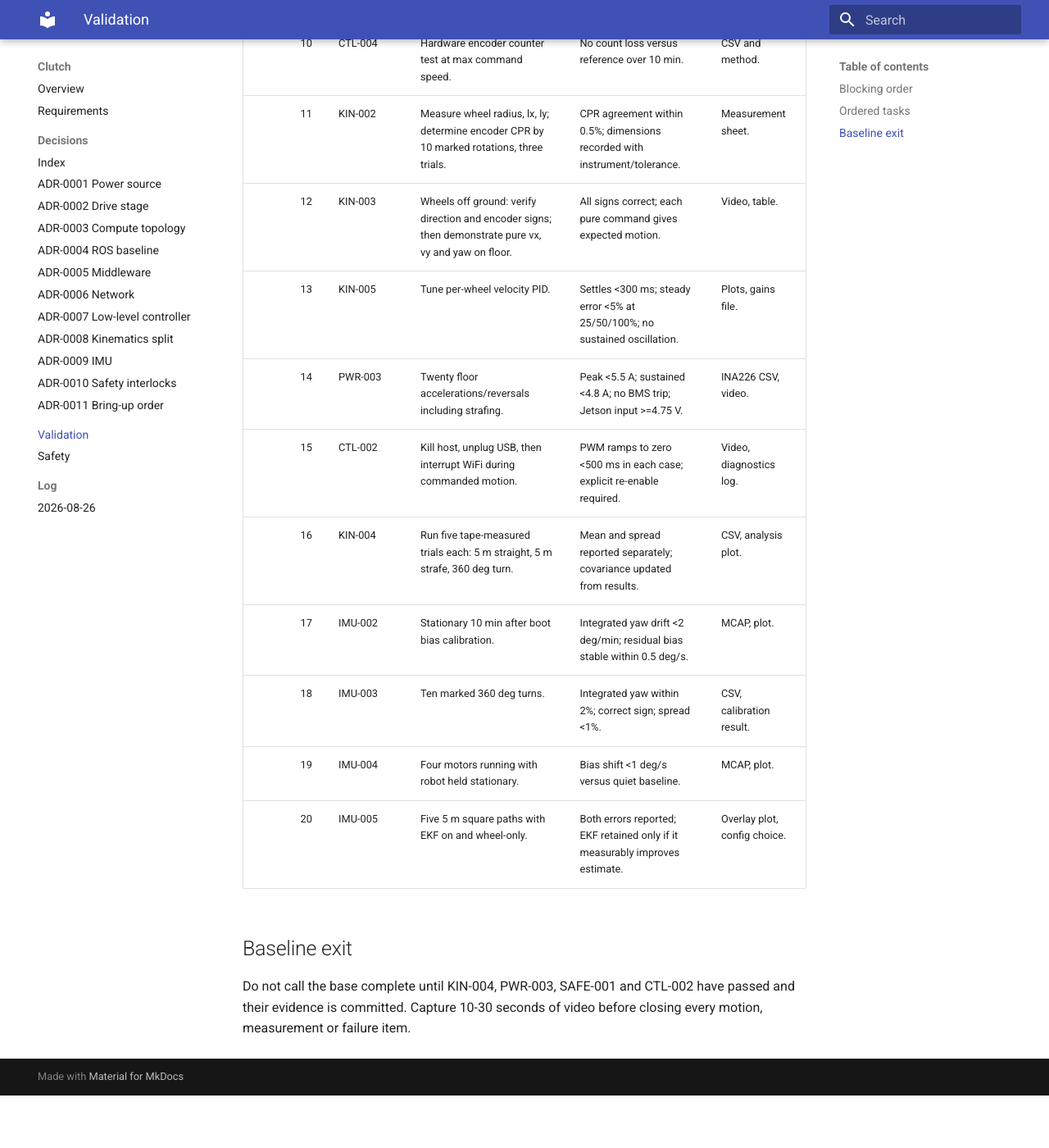
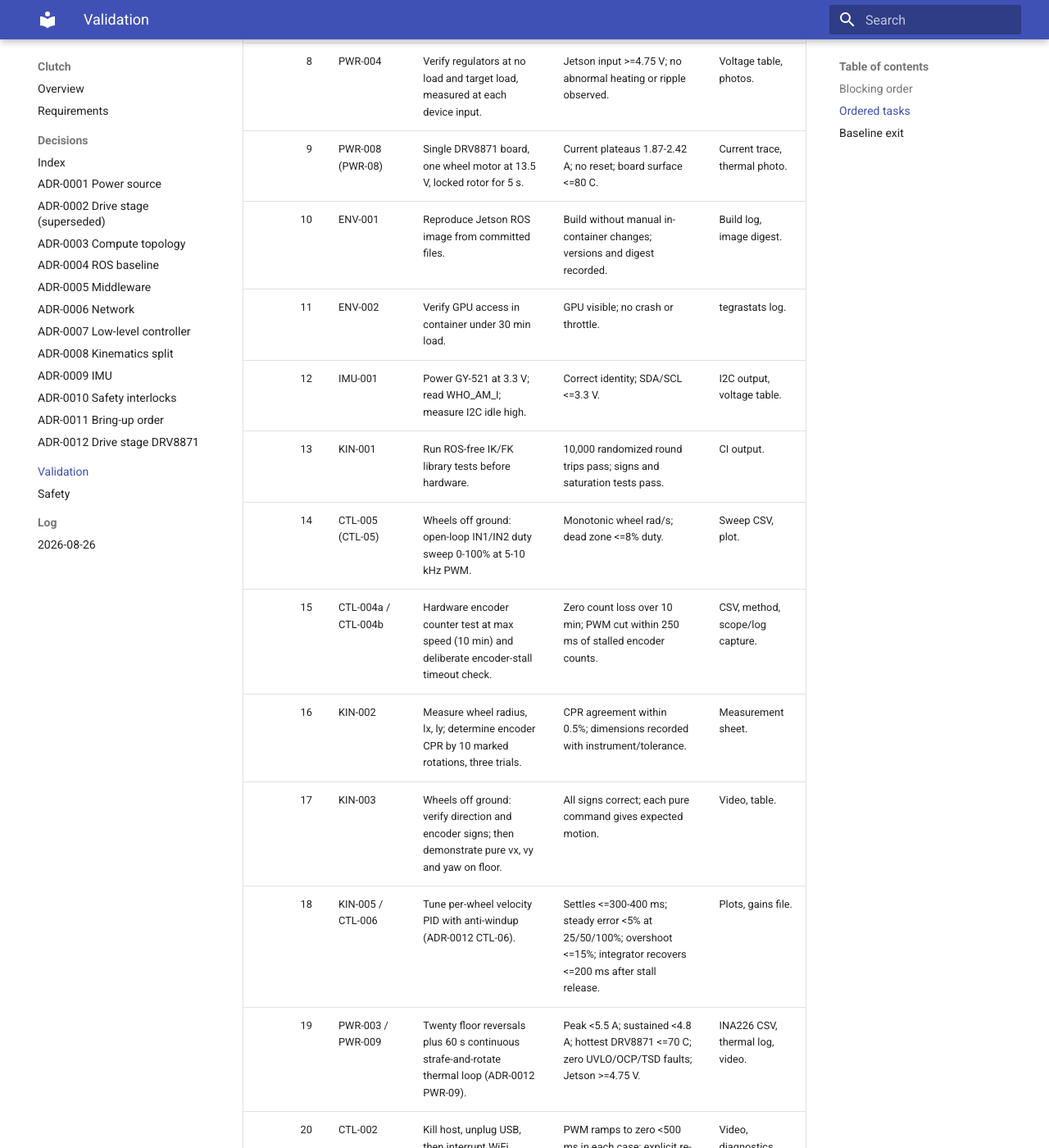
Before and after one commit to mekruger88/clutch, an MkDocs documentation site: the page built from docs/validation/bench_checklist.md, in a window 1280 px wide and 1400 px high, scrolled down 1548 px. Shown: the whole window at 82% size. Built offline with MkDocs 1.6.1 and Material for MkDocs 9.7.7, drawn with Linux system fonts in a browser that asks for light colours; before the commit the page ends 2884 px from its top, so only the background shows below that; some of the changed text lies outside the part shown.

Commit message:
docs: propagate ADR-0012 DRV8871 baseline and complete verification traceability
- mkdocs.yml: add ADR-0012 to nav and mark ADR-0002 superseded
- .github/workflows/ci.yml: enforce mkdocs build --strict in CI
- README.md: update Locked baseline Drive row to DRV8871
- docs/requirements.md: replace stale TB6612 rationales, map ADR-0012 tests (PWR-007..010, CTL-005..006), resolve CTL-003/004 collision, add CMP/ENV/NET rows
- docs/validation/bench_checklist.md: insert PWR-007..010, CTL-005..006, and SAFE-004 into ordered bring-up gates
- docs/safety/hazard_analysis.md: update stall hazard row from TB6612 to DRV8871 current chop
- hardware/bom.csv: update heatsink note from TB6612 to DRV8871

```diff
--- a/docs/requirements.md
+++ b/docs/requirements.md
@@ -16,25 +16,31 @@
 |---|---|---|---|---|---|---|---|
 | BASE-001 | The base shall independently command vx, vy and yaw rate. | Holonomic mission mobility. | Test | Correct visible motion and encoder sign for pure vx, vy and yaw. | KIN-003 | NOT VERIFIED | — |
 | BASE-002 | The firmware shall control four wheel velocities in closed loop. | Reject load variation. | Test | Steady-state error <5% at 25%, 50% and 100% command. | KIN-005 | NOT VERIFIED | — |
-| BASE-003 | The base shall stop wheel power on a detected encoder stall. | Protect TB6612 drivers. | Test | PWM cut within 250 ms. | CTL-004 | NOT VERIFIED | — |
+| BASE-003 | The base shall stop wheel power on a detected encoder stall. | Protect DRV8871 breakouts from sustained chop thermal overload (ADR-0012). | Test | PWM cut within 250 ms. | CTL-004b | NOT VERIFIED | — |
 | BASE-004 | The robot shall publish wheel odometry with separately measured error for straight, strafe and rotation. | Mecanum slip is anisotropic. | Measurement | Five trials per motion type, mean and spread recorded. | KIN-004 | NOT VERIFIED | — |
+| BASE-005 | Mecanum IK/FK library shall pass randomized round-trip and sign/saturation checks before hardware motion. | Decouple math bugs from wiring bugs (ADR-0008, ADR-0011). | Unit test | 10,000 randomized round trips, sign patterns, and saturation tests pass. | KIN-001 | NOT VERIFIED | — |
+| BASE-006 | Chassis geometry (wheel radius, lx, ly) and empirical encoder CPR shall be measured before closed-loop tuning. | Prevent listing-spec errors in odometry (ADR-0008). | Measurement | Empirical CPR within 0.5% across 3x 10-turn trials; geometry recorded with tolerances. | KIN-002 | NOT VERIFIED | — |
 
 ## Power
 
 | ID | Requirement | Rationale | Verification | Threshold | Test | Status | Evidence |
 |---|---|---|---|---|---|---|---|
-| PWR-001 | Mission battery shall be 3S, >=10 Ah, >=20 A stated continuous, <=13.5 V fully charged. | TB6612 supply limit and mission headroom. | Inspection | All label and datasheet fields verified. | PWR-001 | NOT VERIFIED | — |
+| PWR-001 | Mission battery shall be 3S, >=10 Ah, >=20 A stated continuous, <=13.5 V fully charged. | 12 V drive motor nominal envelope and mission current headroom (ADR-0001, ADR-0012). | Inspection | All label and datasheet fields verified. | PWR-001 | NOT VERIFIED | — |
 | PWR-002 | Battery shall sustain provisional bench load safely. | Validate pack before robot use. | Test | 5 A for 5 min; >10.5 V; connector rise <20 C. | PWR-002 | NOT VERIFIED | — |
 | PWR-003 | Bare base shall remain within its validated battery envelope. | Avoid BMS trip. | Test | Peak <5.5 A; sustained <4.8 A; no trip in 20 reversals. | PWR-003 | NOT VERIFIED | — |
-| PWR-004 | Compute input shall remain above its validated minimum under load. | Avoid brownout. | Measurement | Jetson >=4.75 V at input; final threshold measured at load. | PWR-003 | NOT VERIFIED | — |
+| PWR-004 | Compute input shall remain above its validated minimum under load. | Avoid brownout. | Measurement | Jetson >=4.75 V at input; final threshold measured at load. | PWR-004 | NOT VERIFIED | — |
+| PWR-007 | DRV8871 breakouts shall pass physical silicon and RILIM inspection before wiring. | Suspect marketplace listing (ADR-0012). | Inspection/DMM | 5 boards present; DRV8871 top mark confirmed; RILIM = 30 kOhm +/-5%. | PWR-007 (PWR-07) | NOT VERIFIED | — |
+| PWR-008 | Single DRV8871 board shall regulate locked-rotor current without thermal fault. | Verify hardware current chop (ADR-0012). | Test | 13.5 V, 5 s locked rotor: current plateaus 1.87-2.42 A, no reset, surface <=80 C. | PWR-008 (PWR-08) | NOT VERIFIED | — |
+| PWR-009 | Four DRV8871 boards shall remain thermally bounded under continuous holonomic driving. | Breakout lacks via-stitched PowerPAD plane (ADR-0012). | Test | 60 s strafe-and-rotate loop: hottest driver <=70 C, zero UVLO/OCP/TSD faults. | PWR-009 (PWR-09) | NOT VERIFIED | — |
+| PWR-010 | Drive motor no-load and stall current at 13.5 V shall match the DRV8871 design envelope. | Hobby motor stall rating is unverified (ADR-0012). | Measurement | Two motors at 13.5 V: no-load <=0.5 A, stall within 20% of 3.15 A (<=3.4 A reversal trigger). | PWR-010 (PWR-10) | NOT VERIFIED | — |
 
 ## Safety
 
 | ID | Requirement | Rationale | Verification | Threshold | Test | Status | Evidence |
 |---|---|---|---|---|---|---|---|
 | SAFE-001 | A physical latching e-stop shall remove drive actuator power independently of Linux, ROS or WiFi. | Category-0 stop. | Test | Drive power removed <100 ms, 20 repetitions. | SAFE-001 | NOT VERIFIED | — |
-| SAFE-002 | E-stop reset shall not restart motion. | Prevent stale-command restart. | Test | Explicit enable required after every reset. | SAFE-001 | NOT VERIFIED | — |
-| SAFE-003 | Compute and telemetry shall remain powered during an actuator e-stop. | Preserve diagnostics. | Test | INA226 log contains stop event. | SAFE-001 | NOT VERIFIED | — |
+| SAFE-002 | E-stop reset shall not restart motion, and relay coil loss shall fail open without contact welding. | Prevent stale-command restart and fail-closed faults (ADR-0010). | Test | Explicit enable required after reset; fail-open on coil loss; 50 DC interruptions without welding. | SAFE-001 / SAFE-002 / SAFE-003 | NOT VERIFIED | — |
+| SAFE-003 | Compute and telemetry shall remain powered during an actuator e-stop. | Preserve diagnostics. | Test | INA226 log contains stop event; cold preflight execution passes. | SAFE-001 / SAFE-005 | NOT VERIFIED | — |
 | SAFE-004 | Loss of valid wheel command shall stop the base. | Communication fault safety. | Test | PWM ramps to zero <500 ms. | CTL-002 | NOT VERIFIED | — |
 | SAFE-005 | Battery undervoltage shall warn and inhibit new goals before BMS cutoff. | Avoid sudden BMS cutoff. | Test | Warn/refuse at 10.5 V; stop at 9.9 V. | SAFE-004 | NOT VERIFIED | — |
 
@@ -44,10 +50,20 @@
 |---|---|---|---|---|---|---|---|
 | CTL-001 | No Teensy GPIO shall receive a signal above 3.3 V. | Teensy 4.1 is not 5 V tolerant. | Measurement | Encoder and IMU signals <=3.3 V. | CTL-000 / IMU-001 | NOT VERIFIED | — |
 | CTL-002 | Invalid or absent host communication shall not create motion. | Micro-ROS agent/USB fault safety. | Test | No motion; watchdog stop <500 ms. | CTL-002 | NOT VERIFIED | — |
-| CTL-003 | Teensy encoder measurement shall remain reliable at max command speed. | Odometry integrity. | Test | No count loss against reference over 10 min. | CTL-004 | NOT VERIFIED | — |
+| CTL-003 | Teensy encoder measurement shall remain reliable at max command speed, and micro-ROS command latency shall stay bounded under load. | Odometry and control loop integrity (ADR-0007). | Test | No count loss over 10 min; command round-trip p99 <50 ms under perception load. | CTL-003 / CTL-004a | NOT VERIFIED | — |
 | CTL-004 | Low-level controller shall boot with outputs inhibited. | Safe startup. | Test | Explicit enable required after ten power cycles. | CTL-002 | NOT VERIFIED | — |
+| CTL-005 | DRV8871 IN1/IN2 dual-PWM output stage shall produce a monotonic velocity response. | Fixed 25 us t_OFF alters effective PWM frequency (ADR-0012). | Test | 0-100% duty sweep at 5-10 kHz: monotonic rad/s, dead zone <=8% duty. | CTL-005 (CTL-05) | NOT VERIFIED | — |
+| CTL-006 | Per-wheel velocity PID shall include anti-windup and recover cleanly after DRV8871 current chop. | Chopping wheel cannot track setpoint and winds up integrator (ADR-0012). | Test | 0.3 m/s step settles <=400 ms, overshoot <=15%, integrator recovers <=200 ms after stall release. | CTL-006 (CTL-06) | NOT VERIFIED | — |
 | IMU-001 | IMU yaw-rate bias shall be calibrated at boot while stationary. | MPU-6050 zero-rate offset. | Test | Drift <2 deg/min after zeroing. | IMU-002 | NOT VERIFIED | — |
-| IMU-002 | IMU fusion shall measurably improve navigation estimate or be disabled. | Avoid complexity without value. | Comparative test | EKF-on versus wheel-only results recorded. | IMU-005 | NOT VERIFIED | — |
+| IMU-002 | IMU fusion shall validate scale/vibration immunity and measurably improve navigation estimate or be disabled. | Avoid complexity without value (ADR-0009). | Comparative test | 360 deg turn within 2% (IMU-003); motor-on bias shift <1 deg/s (IMU-004); EKF-on vs wheel-only recorded (IMU-005). | IMU-003 / IMU-004 / IMU-005 | NOT VERIFIED | — |
+
+## Compute, environment, and network
+
+| ID | Requirement | Rationale | Verification | Threshold | Test | Status | Evidence |
+|---|---|---|---|---|---|---|---|
+| CMP-001 | Compute nodes shall remain within memory, thermal, and detector FPS budgets. | Prevent swap thrashing on 4 GB Nano and 1 GB Pi 3B+ (ADR-0003). | Test | Jetson <80% RAM over 60 min with zero swap growth; Pi within thin-node budget; Nano passes detector FPS gate. | CMP-001 / CMP-002 / CMP-004 | NOT VERIFIED | — |
+| ENV-001 | Jetson ROS 2 Humble container shall build reproducibly with GPU and sensor access. | L4T R32.7.1 ceiling requires containerized Humble (ADR-0004). | Test | Builds cleanly from Dockerfile; GPU visible for 30 min under tegrastats; CSI and LiDAR log to MCAP for 30 min. | ENV-001 / ENV-002 / ENV-003 | NOT VERIFIED | — |
+| NET-001 | Direct Cat6 data plane and Fast DDS simple discovery shall stay isolated from WiFi. | Prevent multicast spillover onto wlan0 (ADR-0005, ADR-0006). | Test | Zero-loss ping/30 min motion link; discovery <10 s (20 starts); p99 <50 ms; traffic <30% link capacity; WiFi drop changes nothing. | LINK-001..004 / NET-001..004 | NOT VERIFIED | — |
 
 ## Verification rule
 
--- a/docs/validation/bench_checklist.md
+++ b/docs/validation/bench_checklist.md
@@ -5,37 +5,44 @@
 ## Blocking order
 
 1. **CTL-000 precedes the Teensy purchase.** A 5 V encoder signal can destroy a Teensy 4.1.
-2. **SAFE-001 on a dummy load precedes any motor energizing.**
-3. **PWR-001 and PWR-002 precede battery connection to electronics.**
-4. **IMU-001 precedes connecting the GY-521 to the Teensy.**
-5. **KIN-001 precedes any wheel spin.**
-6. **PWR-003 precedes extended floor driving.**
+2. **PWR-007 and PWR-010 precede trusting DRV8871 breakouts or motor stall ratings (ADR-0012).**
+3. **SAFE-001 on a dummy load precedes any motor energizing.**
+4. **PWR-001 and PWR-002 precede battery connection to electronics.**
+5. **IMU-001 precedes connecting the GY-521 to the Teensy.**
+6. **KIN-001 precedes any wheel spin.**
+7. **PWR-008, CTL-005, and CTL-006 precede floor driving.**
+8. **PWR-003 and PWR-009 precede extended floor driving.**
 
 ## Ordered tasks
 
 | Order | ID | Task | Pass criterion | Evidence |
 |---:|---|---|---|---|
 | 1 | CTL-000 | Power one encoder from its intended supply; rotate by hand; measure A/B high levels and determine push-pull versus open collector. | Every eventual Teensy input <=3.3 V, or a documented level-shifter design exists. | Photo, voltage table, scope trace if available. |
-| 2 | PWR-001 | Inspect new battery label, chemistry, polarity, charger and continuous/pulse discharge ratings. | 3S; >=10 Ah; >=20 A stated continuous; <=13.5 V full charge. | Label photos, datasheet link. |
-| 3 | SAFE-001 | Build master fuse, DC-rated disconnect, relay coil and latching mushroom circuit using a dummy load. | Actuator feed opens <100 ms, 20 times; reset never restarts; telemetry stays powered. | Wiring diagram, video, current log. |
-| 4 | PWR-002 | Bench-load battery in 1 A increments to 5 A. | Sustains 5 A for 5 min; >10.5 V; connector rise <20 C; no BMS interruption. | CSV, temperature record. |
-| 5 | PWR-004 | Verify regulators at no load and target load, measured at each device input. | Jetson input >=4.75 V; no abnormal heating or ripple observed. | Voltage table, photos. |
-| 6 | ENV-001 | Reproduce Jetson ROS image from committed files. | Build without manual in-container changes; versions and digest recorded. | Build log, image digest. |
-| 7 | ENV-002 | Verify GPU access in container under 30 min load. | GPU visible; no crash or throttle. | tegrastats log. |
-| 8 | IMU-001 | Power GY-521 at 3.3 V; read WHO_AM_I; measure I2C idle high. | Correct identity; SDA/SCL <=3.3 V. | I2C output, voltage table. |
-| 9 | KIN-001 | Run ROS-free IK/FK library tests before hardware. | 10,000 randomized round trips pass; signs and saturation tests pass. | CI output. |
-| 10 | CTL-004 | Hardware encoder counter test at max command speed. | No count loss versus reference over 10 min. | CSV and method. |
-| 11 | KIN-002 | Measure wheel radius, lx, ly; determine encoder CPR by 10 marked rotations, three trials. | CPR agreement within 0.5%; dimensions recorded with instrument/tolerance. | Measurement sheet. |
-| 12 | KIN-003 | Wheels off ground: verify direction and encoder signs; then demonstrate pure vx, vy and yaw on floor. | All signs correct; each pure command gives expected motion. | Video, table. |
-| 13 | KIN-005 | Tune per-wheel velocity PID. | Settles <300 ms; steady error <5% at 25/50/100%; no sustained oscillation. | Plots, gains file. |
-| 14 | PWR-003 | Twenty floor accelerations/reversals including strafing. | Peak <5.5 A; sustained <4.8 A; no BMS trip; Jetson input >=4.75 V. | INA226 CSV, video. |
-| 15 | CTL-002 | Kill host, unplug USB, then interrupt WiFi during commanded motion. | PWM ramps to zero <500 ms in each case; explicit re-enable required. | Video, diagnostics log. |
-| 16 | KIN-004 | Run five tape-measured trials each: 5 m straight, 5 m strafe, 360 deg turn. | Mean and spread reported separately; covariance updated from results. | CSV, analysis plot. |
-| 17 | IMU-002 | Stationary 10 min after boot bias calibration. | Integrated yaw drift <2 deg/min; residual bias stable within 0.5 deg/s. | MCAP, plot. |
-| 18 | IMU-003 | Ten marked 360 deg turns. | Integrated yaw within 2%; correct sign; spread <1%. | CSV, calibration result. |
-| 19 | IMU-004 | Four motors running with robot held stationary. | Bias shift <1 deg/s versus quiet baseline. | MCAP, plot. |
-| 20 | IMU-005 | Five 5 m square paths with EKF on and wheel-only. | Both errors reported; EKF retained only if it measurably improves estimate. | Overlay plot, config choice. |
+| 2 | PWR-007 (PWR-07) | Inspect DRV8871 breakouts under magnification and measure RILIM with a DMM. | 5 boards present; DRV8871 top mark confirmed; RILIM measures 30 kOhm +/-5%. | Macro photo, DMM table. |
+| 3 | PWR-010 (PWR-10) | Measure no-load and locked-rotor stall current on two drive motors at 13.5 V. | No-load <=0.5 A; measured stall within 20% of 3.15 A (if >3.4 A, trigger ADR-0012 reversal). | DMM/clamp log, photo. |
+| 4 | PWR-001 | Inspect new battery label, chemistry, polarity, charger and continuous/pulse discharge ratings. | 3S; >=10 Ah; >=20 A stated continuous; <=13.5 V full charge. | Label photos, datasheet link. |
+| 5 | SAFE-001 | Build master fuse, DC-rated disconnect, relay coil and latching mushroom circuit using a dummy load. | Actuator feed opens <100 ms, 20 times; reset never restarts; telemetry stays powered. | Wiring diagram, video, current log. |
+| 6 | PWR-002 | Bench-load battery in 1 A increments to 5 A. | Sustains 5 A for 5 min; >10.5 V; connector rise <20 C; no BMS interruption. | CSV, temperature record. |
+| 7 | SAFE-004 | Bench-discharge into resistive load to verify INA226 software LVC thresholds (ADR-0010). | Warn and refuse new goals at 10.5 V; auto-stop at 9.9 V before BMS cutoff. | INA226 CSV, log output. |
+| 8 | PWR-004 | Verify regulators at no load and target load, measured at each device input. | Jetson input >=4.75 V; no abnormal heating or ripple observed. | Voltage table, photos. |
+| 9 | PWR-008 (PWR-08) | Single DRV8871 board, one wheel motor at 13.5 V, locked rotor for 5 s. | Current plateaus 1.87-2.42 A; no reset; board surface <=80 C. | Current trace, thermal photo. |
+| 10 | ENV-001 | Reproduce Jetson ROS image from committed files. | Build without manual in-container changes; versions and digest recorded. | Build log, image digest. |
+| 11 | ENV-002 | Verify GPU access in container under 30 min load. | GPU visible; no crash or throttle. | tegrastats log. |
+| 12 | IMU-001 | Power GY-521 at 3.3 V; read WHO_AM_I; measure I2C idle high. | Correct identity; SDA/SCL <=3.3 V. | I2C output, voltage table. |
+| 13 | KIN-001 | Run ROS-free IK/FK library tests before hardware. | 10,000 randomized round trips pass; signs and saturation tests pass. | CI output. |
+| 14 | CTL-005 (CTL-05) | Wheels off ground: open-loop IN1/IN2 duty sweep 0-100% at 5-10 kHz PWM. | Monotonic wheel rad/s; dead zone <=8% duty. | Sweep CSV, plot. |
+| 15 | CTL-004a / CTL-004b | Hardware encoder counter test at max speed (10 min) and deliberate encoder-stall timeout check. | Zero count loss over 10 min; PWM cut within 250 ms of stalled encoder counts. | CSV, method, scope/log capture. |
+| 16 | KIN-002 | Measure wheel radius, lx, ly; determine encoder CPR by 10 marked rotations, three trials. | CPR agreement within 0.5%; dimensions recorded with instrument/tolerance. | Measurement sheet. |
+| 17 | KIN-003 | Wheels off ground: verify direction and encoder signs; then demonstrate pure vx, vy and yaw on floor. | All signs correct; each pure command gives expected motion. | Video, table. |
+| 18 | KIN-005 / CTL-006 | Tune per-wheel velocity PID with anti-windup (ADR-0012 CTL-06). | Settles <=300-400 ms; steady error <5% at 25/50/100%; overshoot <=15%; integrator recovers <=200 ms after stall release. | Plots, gains file. |
+| 19 | PWR-003 / PWR-009 | Twenty floor reversals plus 60 s continuous strafe-and-rotate thermal loop (ADR-0012 PWR-09). | Peak <5.5 A; sustained <4.8 A; hottest DRV8871 <=70 C; zero UVLO/OCP/TSD faults; Jetson >=4.75 V. | INA226 CSV, thermal log, video. |
+| 20 | CTL-002 | Kill host, unplug USB, then interrupt WiFi during commanded motion. | PWM ramps to zero <500 ms in each case; explicit re-enable required. | Video, diagnostics log. |
+| 21 | KIN-004 | Run five tape-measured trials each: 5 m straight, 5 m strafe, 360 deg turn. | Mean and spread reported separately; covariance updated from results. | CSV, analysis plot. |
+| 22 | IMU-002 | Stationary 10 min after boot bias calibration. | Integrated yaw drift <2 deg/min; residual bias stable within 0.5 deg/s. | MCAP, plot. |
+| 23 | IMU-003 | Ten marked 360 deg turns. | Integrated yaw within 2%; correct sign; spread <1%. | CSV, calibration result. |
+| 24 | IMU-004 | Four motors running with robot held stationary. | Bias shift <1 deg/s versus quiet baseline. | MCAP, plot. |
+| 25 | IMU-005 | Five 5 m square paths with EKF on and wheel-only. | Both errors reported; EKF retained only if it measurably improves estimate. | Overlay plot, config choice. |
 
 ## Baseline exit
 
-Do not call the base complete until KIN-004, PWR-003, SAFE-001 and CTL-002 have passed and their evidence is committed. Capture 10-30 seconds of video before closing every motion, measurement or failure item.
+Do not call the base complete until KIN-004, PWR-003, PWR-009, SAFE-001 and CTL-002 have passed and their evidence is committed. Capture 10-30 seconds of video before closing every motion, measurement or failure item.
--- a/mkdocs.yml
+++ b/mkdocs.yml
@@ -16,7 +16,7 @@
   - Decisions:
       - Index: adr/README.md
       - ADR-0001 Power source: adr/0001-power-source.md
-      - ADR-0002 Drive stage: adr/0002-drive-stage.md
+      - ADR-0002 Drive stage (superseded): adr/0002-drive-stage.md
       - ADR-0003 Compute topology: adr/0003-compute-topology.md
       - ADR-0004 ROS baseline: adr/0004-ros-baseline.md
       - ADR-0005 Middleware: adr/0005-middleware.md
@@ -26,6 +26,7 @@
       - ADR-0009 IMU: adr/0009-imu.md
       - ADR-0010 Safety interlocks: adr/0010-safety-interlocks.md
       - ADR-0011 Bring-up order: adr/0011-bringup-order.md
+      - ADR-0012 Drive stage DRV8871: adr/0012-drive-stage-drv8871.md
   - Validation: validation/bench_checklist.md
   - Safety: safety/hazard_analysis.md
   - Log:
```
Also changed, not shown: README.md (+1 -1 lines), docs/safety/hazard_analysis.md (+1 -1 lines), 2 other files.
